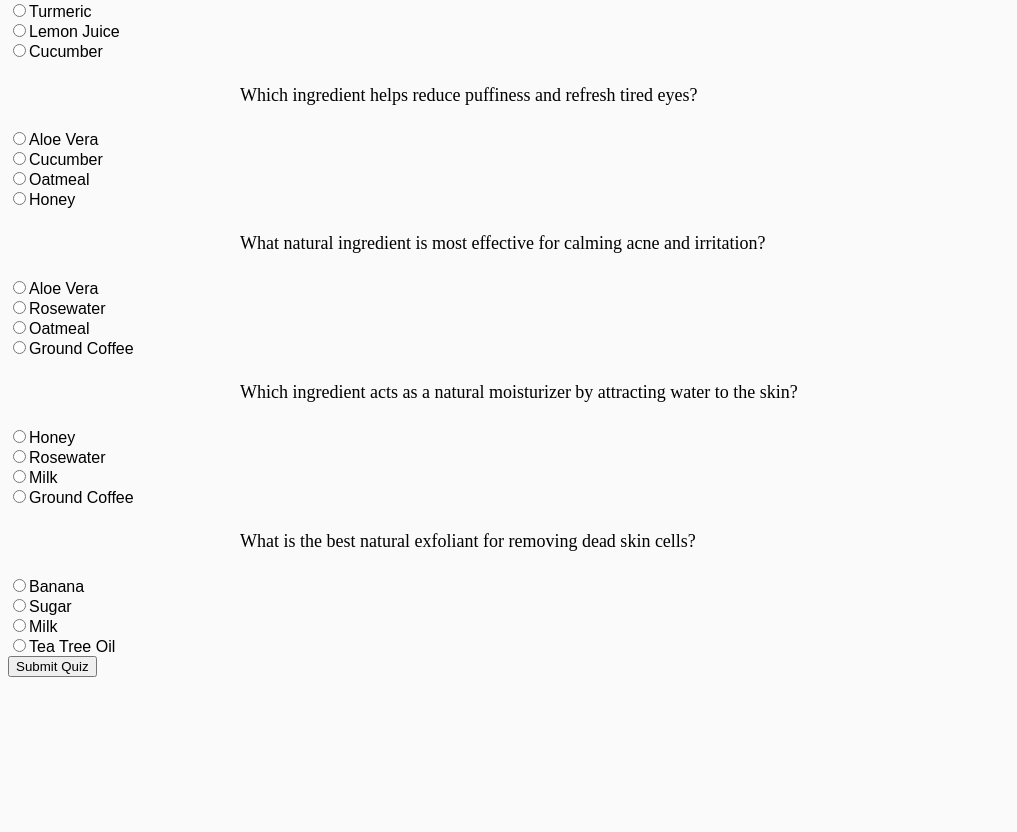
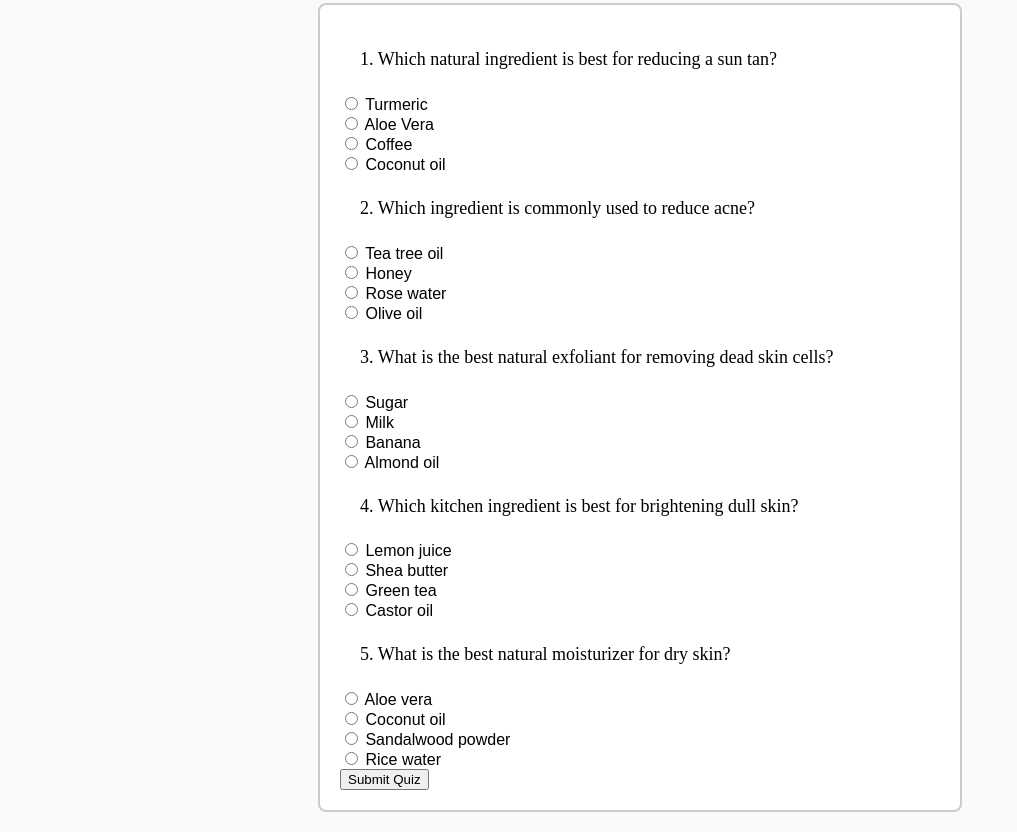
Before and after one commit to SuhaniSharma072/earthglow, a plain HTML site: page quiz.html in a window 1280 px wide. Shown: the part 513-1345 px from the top of the page, without its empty margins (0-1017 px from the left). Before the commit the page ends 1198 px from the top, so only its background shows below. Drawn offline with Linux system fonts and the light colour scheme.

Commit message:
3rd commit

```diff
--- a/quiz.html
+++ b/quiz.html
@@ -23,64 +23,94 @@
     </nav>
   </header>
 
-  <p> Which ingredient is best for removing a tan?</p>
-  <input type="radio" name="q1" >Aloe Vera<br>
-  <input type="radio" name="q1" id="correct1">Turmeric<br>
-  <input type="radio" name="q1" >Lemon Juice<br>
-  <input type="radio" name="q1" >Cucumber<br>
+ <h1>🌿 Natural Skincare Quiz</h1>
 
-  <p>Which ingredient helps reduce puffiness and refresh tired eyes?</p>
-  <input type="radio" name="q2" >Aloe Vera<br>
-  <input type="radio" name="q2" id="correct2">Cucumber<br>
-  <input type="radio" name="q2" >Oatmeal<br>
-  <input type="radio" name="q2" >Honey<br>
+  <div class="quiz-container">
+    <form id="quizForm">
+      <!-- Question 1 -->
+      <div class="question">
+        <p>1. Which natural ingredient is best for reducing a sun tan?</p>
+        <div class="options">
+          <label><input type="radio" name="q1" value="a"> Turmeric</label><br>
+          <label><input type="radio" name="q1" value="b"> Aloe Vera</label><br
+          <label><input type="radio" name="q1" value="c"> Coffee</label><br
+          <label><input type="radio" name="q1" value="d"> Coconut oil</label><br>
+        </div>
+      </div>
 
-  <p>What natural ingredient is most effective for calming acne and irritation?</p>
-  <input type="radio" name="q3" id="correct3">Aloe Vera<br>
-  <input type="radio" name="q3" >Rosewater<br>
-  <input type="radio" name="q3" >Oatmeal<br>
-  <input type="radio" name="q3" >Ground Coffee <br>
+      <!-- Question 2 -->
+      <div class="question">
+        <p>2. Which ingredient is commonly used to reduce acne?</p>
+        <div class="options">
+          <label><input type="radio" name="q2" value="a"> Tea tree oil</label><br>
+          <label><input type="radio" name="q2" value="b"> Honey</label><br>
+          <label><input type="radio" name="q2" value="c"> Rose water</label><br>
+          <label><input type="radio" name="q2" value="d"> Olive oil</label><br>
+        </div>
+      </div>
 
-  <p>Which ingredient acts as a natural moisturizer by attracting water to the skin?</p>
-  <input type="radio" name="q4" id="correct4" >Honey<br>
-  <input type="radio" name="q4" >Rosewater<br>
-  <input type="radio" name="q4" >Milk<br>
-  <input type="radio" name="q4" >Ground Coffee <br>
+      <!-- Question 3 -->
+      <div class="question">
+        <p>3. What is the best natural exfoliant for removing dead skin cells?</p>
+        <div class="options">
+          <label><input type="radio" name="q3" value="a"> Sugar</label><br
+          <label><input type="radio" name="q3" value="b"> Milk</label><br>
+          <label><input type="radio" name="q3" value="c"> Banana</label><br>
+          <label><input type="radio" name="q3" value="d"> Almond oil</label><br>
+        </div>
+      </div>
 
-  <p>What is the best natural exfoliant for removing dead skin cells?</p>
-  <input type="radio" name="q5" >Banana<br>
-  <input type="radio" name="q5" id="correct5">Sugar<br>
-  <input type="radio" name="q5" >Milk<br>
-  <input type="radio" name="q5" >Tea Tree Oil<br>
+      <!-- Question 4 -->
+      <div class="question">
+        <p>4. Which kitchen ingredient is best for brightening dull skin?</p>
+        <div class="options">
+          <label><input type="radio" name="q4" value="a"> Lemon juice</label><br>
+          <label><input type="radio" name="q4" value="b"> Shea butter</label><br>
+          <label><input type="radio" name="q4" value="c"> Green tea</label><br>
+          <label><input type="radio" name="q4" value="d"> Castor oil</label><br>
+        </div>
+      </div>
 
-  <input type="submit" name="Submit" value="Submit Quiz" onclick="result()">
-  <script> type="text/javascript">
-    function result(){
-        var score = 0;
-        if (document.getElementById('correct1').checked);
-        {
-            score++;
+      <!-- Question 5 -->
+      <div class="question">
+        <p>5. What is the best natural moisturizer for dry skin?</p>
+        <div class="options">
+          <label><input type="radio" name="q5" value="a"> Aloe vera</label><br>
+          <label><input type="radio" name="q5" value="b"> Coconut oil</label><br>
+          <label><input type="radio" name="q5" value="c"> Sandalwood powder</label><br>
+          <label><input type="radio" name="q5" value="d"> Rice water</label><br>
+        </div>
+      </div>
+
+      <button type="button" onclick="checkAnswers()">Submit Quiz</button>
+    </form>
+
+    <div id="result"></div>
+  </div>
+
+  <script>
+    function checkAnswers() {
+      const correctAnswers = {
+        q1: "b",
+        q2: "a",
+        q3: "a",
+        q4: "a",
+        q5: "b"
+      };
+
+      let score = 0;
+      let total = Object.keys(correctAnswers).length;
+
+      for (let key in correctAnswers) {
+        let selected = document.querySelector(`input[name="${key}"]:checked`);
+        if (selected && selected.value === correctAnswers[key]) {
+          score++;
         }
-         if (document.getElementById('correct2').checked);
-        {
-            score++;
-        }
-            if (document.getElementById('correct3').checked);
-            {
-                score++;
-            }
-            if (document.getElementById('correct4').checked);
-            {
-                score++;
-            }
-            if (document.getElementById('correct5').checked);
-            {
-                score++;
-            }
-            document.write("Your score is:"+score);
+      }
 
+      document.getElementById("result").textContent =
+        `You scored ${score} out of ${total}! 🌸`;
     }
-
   </script>
 </body>
 </html>
--- a/recipes.css
+++ b/recipes.css
@@ -76,3 +76,12 @@ ul {
   font-size: 18px;
   line-height: 1.6;
 }
+
+.quiz-container {
+  max-width: 600px;
+  margin: 20px auto;
+  padding: 20px;
+  border: 2px solid #ccc;
+  border-radius: 8px;
+  background-color: #fff;
+}
```
